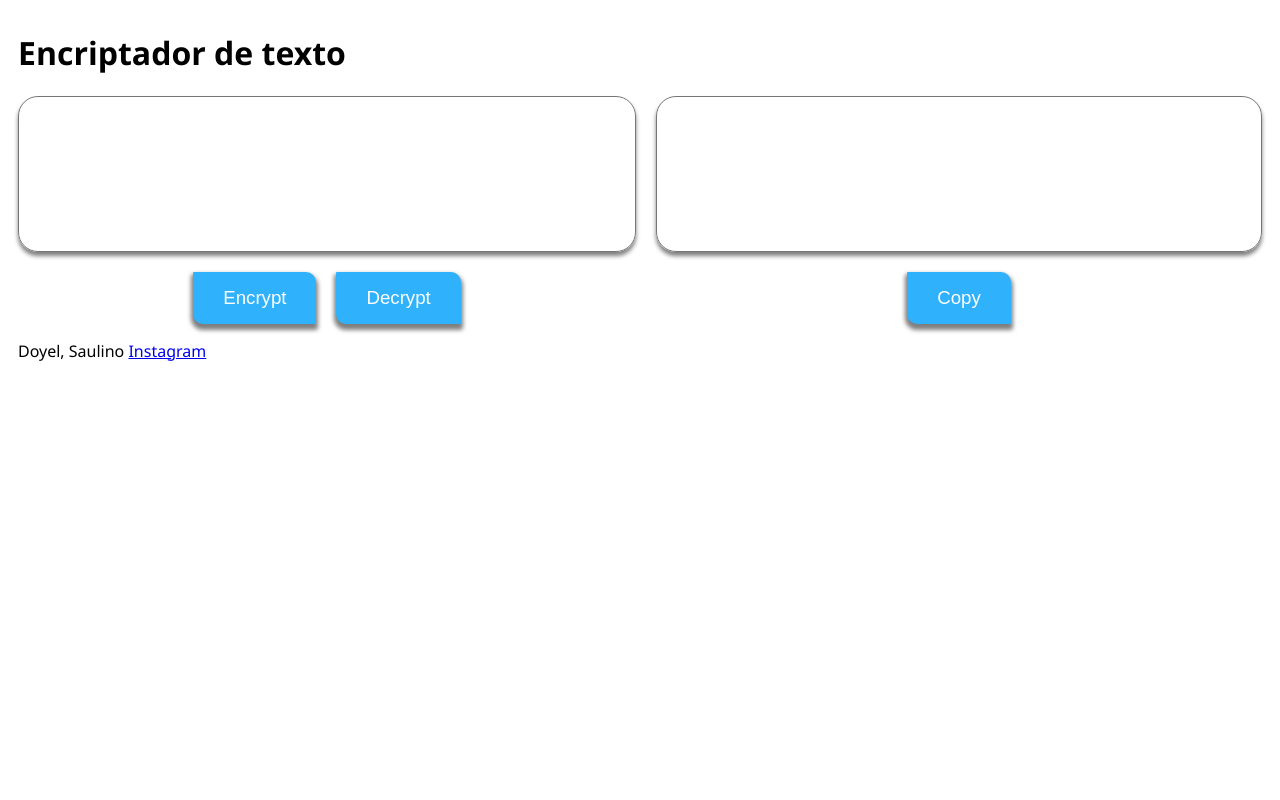
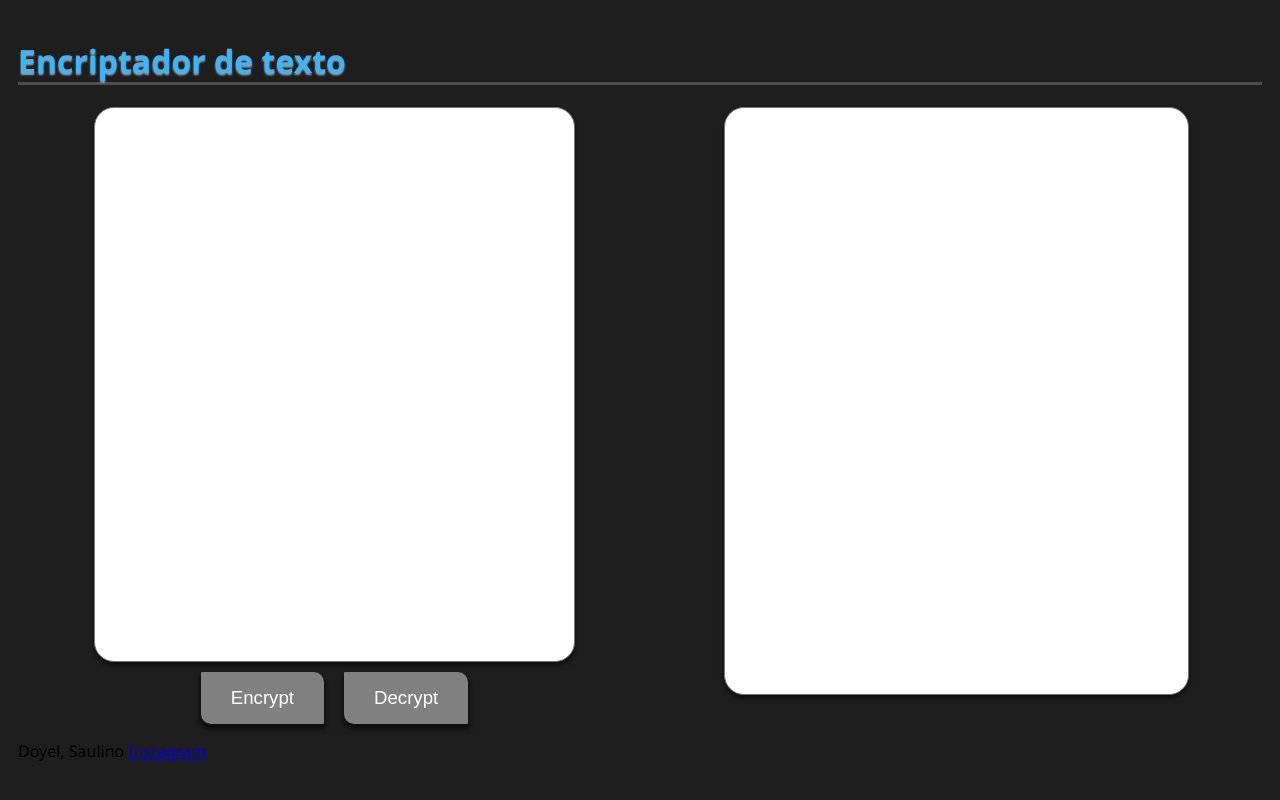
Before and after one commit to Doyit0/Challenge-Encriptador, a plain HTML site: page index.html in a window 1280 px wide. Drawn offline with Linux system fonts and the light colour scheme.

Commit message:
Funcionando

```diff
--- a/index.html
+++ b/index.html
@@ -23,14 +23,15 @@
                <textarea class="" oninput="textChanged()" onchange="textChanged()" name="code" id="text" cols="30"
                     rows="10"></textarea>
                <div class="buttonRow">
-                    <button id="encryptButton" onclick="encryptButtonClicked()">Encrypt</button>
-                    <button id="decryptButton" onclick="decryptButtonClicked()">Decrypt</button>
+                    <button disabled class="button" id="encryptButton" onclick="encryptButtonClicked()">Encrypt</button>
+                    <button disabled class="button" id="decryptButton" onclick="decryptButtonClicked()">Decrypt</button>
                </div>
           </div>
           <div class="outputArea">
                <textarea readonly name="showText" id="textResult" cols="30" rows="10"></textarea>
                <div class="buttonRow">
-                    <button onclick="copy()">Copy</button>
+                    <button id="copyButton" class="copyButton" onclick="copy()"><img class="copyImage"
+                              src="images/copy-icon.svg" alt="Copy text button"></button>
                </div>
           </div>
      </div>
--- a/script.js
+++ b/script.js
@@ -19,6 +19,7 @@ function encryptButtonClicked() {
     const unencrypted = document.getElementById("text").value;
     document.getElementById("textResult").value = encrypt(unencrypted);
     document.getElementById("text").value = null;
+    document.getElementById("copyButton").style.visibility = "visible";
 }
 
 
@@ -26,17 +27,18 @@ function decryptButtonClicked() {
     const encrypted = document.getElementById("text").value;
     document.getElementById("textResult").value = decrypt(encrypted);
     document.getElementById("text").value = null;
+    document.getElementById("copyButton").style.visibility = "visible";
 }
 
 function copy() {
     const text = document.getElementById("textResult").value;
     navigator.clipboard.writeText(text);
+}
 
-}
 
 function textChanged(){
     //regex una constante con expresion regular que evalua que toda una string sea con minusculas
-    const regex = /^[a-z,\s]*$/gm;
+    const regex = /^[a-z,\s]+$/gm;
     const text = document.getElementById("text").value;
     const disabled = regex.exec(text) == null;
     document.getElementById("encryptButton").disabled=disabled;
--- a/style.css
+++ b/style.css
@@ -1,14 +1,30 @@
 html {
-  background: #ffffff;
+  height: 95%;
+  background: #1E1E1E;
   font-family: 'Segoe UI', Tahoma, Geneva, Verdana, sans-serif;
   margin: 10px;
 }
 
+h1 {
+  color: #39b6ff;
+  text-shadow: 0px 2px 2px rgba(255, 255, 255, 0.589);
+  border-bottom: solid #b7b7b74e;
+
+}
+
+body {
+  display: flex;
+  flex-direction: column;
+  height: 100%;
+}
 
 .container {
   display: flex;
+  flex: 1 1 auto;
+  height: 100%;
   flex-flow: row wrap;
-  gap: 20px;
+  row-gap: 10px;
+  column-gap: 0;
 }
 
 .inputArea {
@@ -35,14 +51,16 @@ html {
 }
 
 textarea {
-  background: rgba(255, 255, 255, 0.58);
+  padding: 10px;
+  background: rgb(255, 255, 255);
   box-shadow: 0px 4px 4px rgba(0, 0, 0, 0.5);
   border-radius: 20px;
   flex: 1;
   resize: none;
+  margin: 0% 12% 0% 12%;
 }
 
-button {
+.button {
   padding: 15px 30px;
   color: #ffffff;
   font-size: 14pt;
@@ -50,10 +68,42 @@ button {
   box-shadow: 0px 4px 4px 2px rgba(0, 0, 0, 0.5);
   border-radius: 1px 10px;
   border-style: hidden;
+  transition: 250ms;
 }
 
-button:active {
+.button:hover:enabled {
+  transform: scale(1.1);
+  transition: 250ms;
+}
+
+.button:active:enabled {
   background-color: #00bfff;
   box-shadow: 0 5px #666;
   transform: translateY(4px);
 }
+
+.button:disabled {
+  background-color: grey;
+}
+
+.copyButton {
+  transform: translateY(-4em);
+  transition: 250ms;
+  background: none;
+  border: none;
+  visibility: hidden;
+}
+
+.copyButton:active:enabled {
+  transform: translateY(-4em) scale(0.8);
+  transition: 100ms;
+}
+
+.copyImage {
+  width: 1em;
+}
+
+.copyButton:hover {
+  transform: translateY(-4em) scale(1.5);
+  transition: 250ms;
+}
```
Also changed, not shown: images/copy-icon.svg (added).
